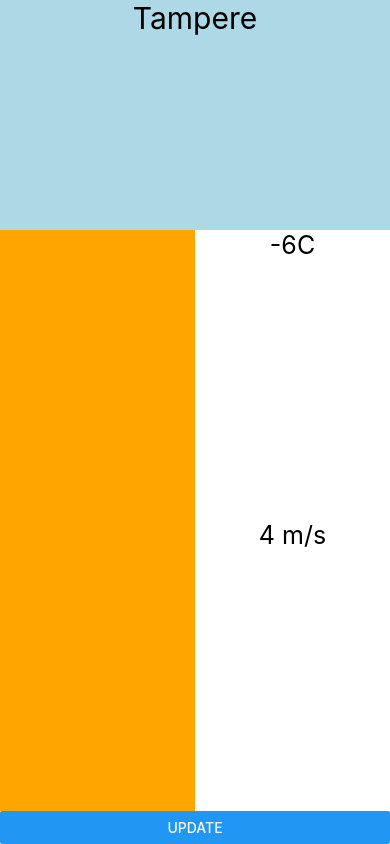
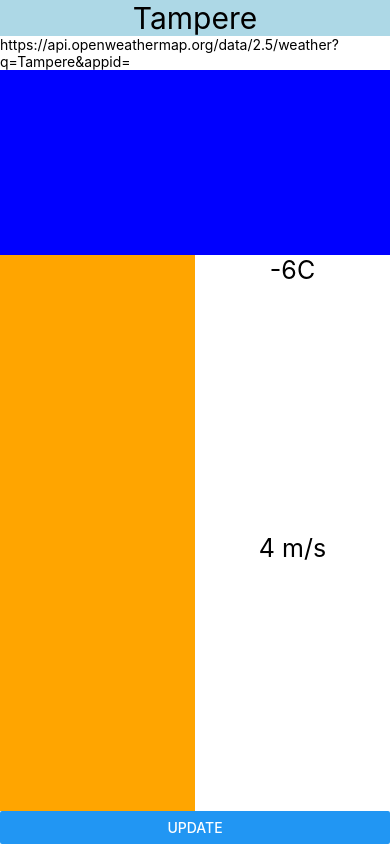
Before and after one commit to Vilkku11/WeatherApp, a React Native app: screen / in a window 390 px wide. Built offline with nearby package versions, Linux system fonts and the light colour scheme.

Commit message:
fixed styles, added weatherinfo component

```diff
--- a/App.js
+++ b/App.js
@@ -3,7 +3,8 @@ import {View, Button, Text, StyleSheet} from 'react-native';
 
 import WeatherInfo from './components/WeatherInfo';
 import Header from './components/Header';
-import {TEST} from '@env';
+import WeatherData from './components/WeatherData';
+import {WEATHER_API} from '@env';
 
 const App = () => {
   const [weatherData, setWeatherData] = useState({
@@ -12,20 +13,25 @@ const App = () => {
     temperature: -6,
     windSpeed: 4,
   });
-
+  const url =
+    'https://api.openweathermap.org/data/2.5/weather?q=Tampere&appid=' +
+    WEATHER_API;
   const getWeatherData = () => {
-    setWeatherData({
+    /*setWeatherData({
       city: 'Helsinki',
       description: 'Sunny',
       temperature: 12,
-      windSpeed: 2,
-    });
+      windSpeed: 2,*/
+
+    const url =
+      'https://api.openweathermap.org/data/2.5/weather?q=Tampere&appid=' +
+      WEATHER_API;
   };
 
   return (
     <View style={styles.screenContainer}>
       <Header style={styles.header} city={weatherData.city}></Header>
-      <Text>{TEST}</Text>
+      <Text>{url}</Text>
       <View style={styles.weatherInfoView}>
         <WeatherInfo
           temperature={weatherData.temperature}
@@ -33,10 +39,7 @@ const App = () => {
           description={weatherData.description}
         />
       </View>
-      <Button
-        style={{flex: 3}}
-        title="Update"
-        onPress={getWeatherData}></Button>
+      <WeatherData></WeatherData>
     </View>
   );
 };
--- /dev/null
+++ b/components/WeatherData.js
@@ -0,0 +1,19 @@
+import {React} from 'react';
+import {View, Button, StyleSheet} from 'react-native';
+import {WEATHER_API} from '@env';
+
+const WeatherData = () => {
+  const getWeatherData = () => {};
+  return (
+    <View>
+      <Button
+        style={styles.fetchButton}
+        title="Update"
+        onPress={getWeatherData}></Button>
+    </View>
+  );
+};
+
+const styles = StyleSheet.create({});
+
+export default WeatherData;
--- a/components/WeatherInfo.js
+++ b/components/WeatherInfo.js
@@ -3,11 +3,11 @@ import {View, Text, StyleSheet} from 'react-native';
 
 const WeatherInfo = ({temperature, wind, description, weatherIcon}) => {
   return (
-    <View style={{flex: 1, flexDirection: 'column'}}>
-      <View style={{flex: 1, backgroundColor: 'lightblue'}} />
-      <View style={{flex: 3, flexDirection: 'row'}}>
-        <View style={{flex: 1, backgroundColor: 'orange'}} />
-        <View style={{flex: 1, flexDirection: 'column'}}>
+    <View style={styles.wholeColumn}>
+      <View style={styles.bluebox} />
+      <View style={styles.row}>
+        <View style={styles.leftBox} />
+        <View style={styles.wholeColumn}>
           <Text style={styles.temperature}>{temperature}C</Text>
           <Text style={styles.wind}>{wind} m/s</Text>
         </View>
@@ -15,8 +15,24 @@ const WeatherInfo = ({temperature, wind, description, weatherIcon}) => {
     </View>
   );
 };
-
+// Todo: fix stylesheet names when adding final content!
 const styles = StyleSheet.create({
+  wholeColumn: {
+    flex: 1,
+    flexDirection: 'column',
+  },
+  bluebox: {
+    flex: 1,
+    backgroundColor: 'blue',
+  },
+  row: {
+    flex: 3,
+    flexDirection: 'row',
+  },
+  leftBox: {
+    flex: 1,
+    backgroundColor: 'orange',
+  },
   temperature: {
     flex: 1,
     fontSize: 25,
```
